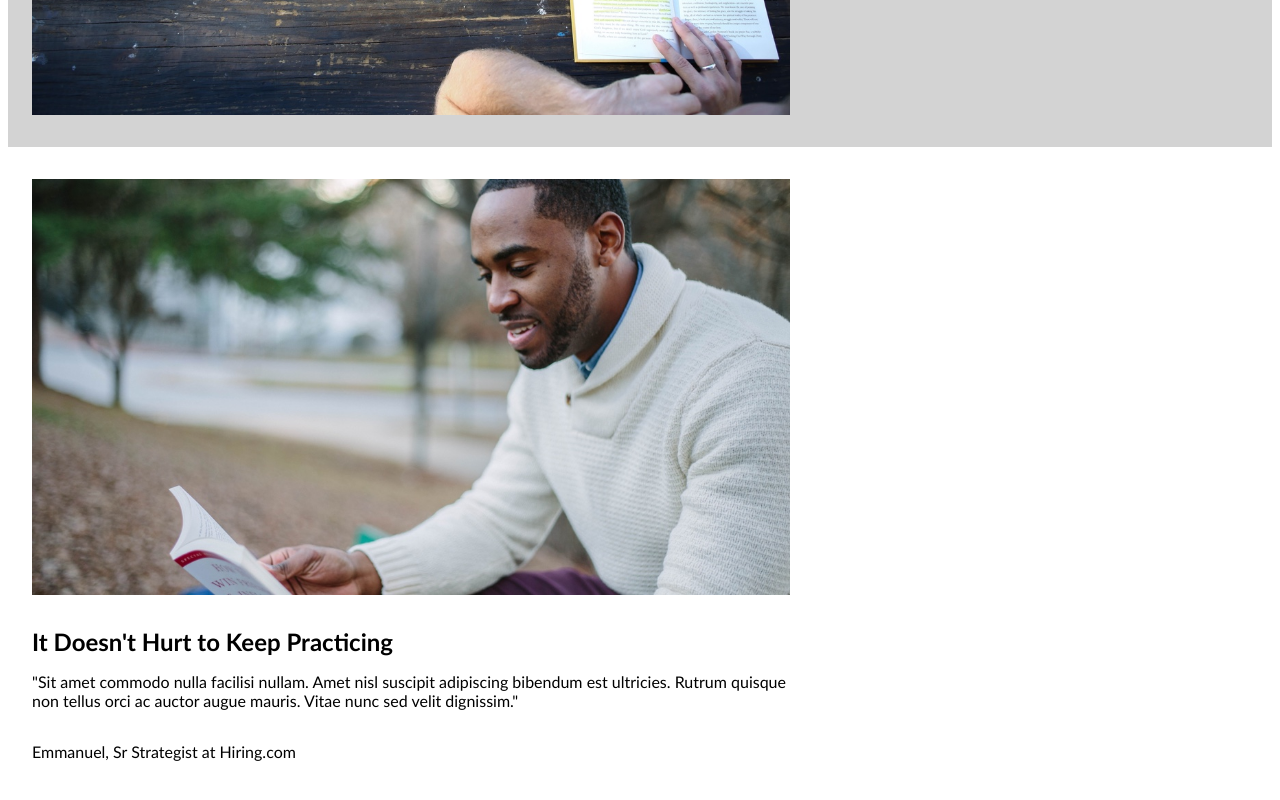
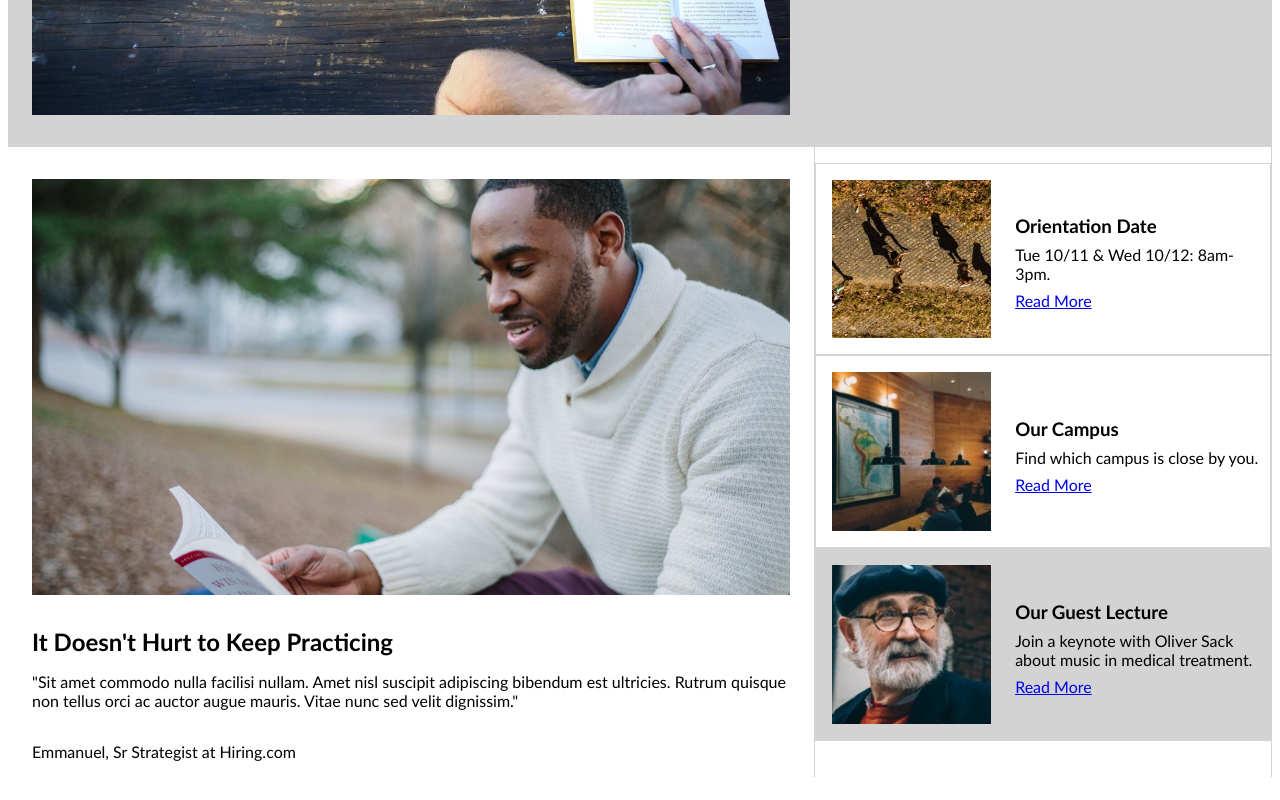
Before and after one commit to tjdanner/colmar-academy, a plain HTML site: page index.html in a window 1280 px wide. Shown: the part 550-1350 px from the top of the page. Drawn offline with Linux system fonts and the light colour scheme.

Commit message:
included middle info section. Seems relatively accurate to specs.

```diff
--- a/index.html
+++ b/index.html
@@ -40,6 +40,31 @@
                 quisque non tellus orci ac auctor augue mauris. Vitae nunc sed velit dignissim."</p>
             <p>Emmanuel, Sr Strategist at Hiring.com</p>
         </div>
+        <div class="middleright">
+            <div class="middlerightbox"> <img src="media\images\information-orientation.jpg" alt="">
+                <div>
+                    <h3>Orientation Date</h3>
+                    <p>Tue 10/11 & Wed 10/12: 8am-3pm.</p>
+                    <a href="#">Read More</a>
+                </div>
+            </div>
+            <div class="middlerightbox"> <img src="media\images\information-campus.jpg" alt="">
+                <div>
+                    <h3>Our Campus</h3>
+                    <p>Find which campus is close by you.</p>
+                    <a href="#">Read More</a>
+                </div>
+            </div>
+            <div class="middlerightbox"> <img src="media\images\information-guest-lecture.jpg" alt="">
+                <div>
+                    <h3>Our Guest Lecture</h3>
+                    <p>Join a keynote with Oliver Sack about music in medical treatment.</p>
+                    <a href="#">Read More</a>
+                </div>
+            </div>
+            <div></div>
+            <div></div>
+        </div>
     </div>
 
 </body>
--- a/styles.css
+++ b/styles.css
@@ -61,16 +61,45 @@ nav a {
 
 .middle {
     display: flex;
+    justify-content: left;
+    margin-bottom: 32px;
 }
 
 .middleleft {
     display: flex;
     flex-direction: column;
     width: 60%;
-    padding: 32px 24px;
+    padding: 32px 24px 0 24px;
 }
 
 .middleleft h2 {
     margin-top: 32px;
     margin-bottom: 0;
 }
+
+.middleright {
+    width: 40%;
+    padding-top: 16px;
+    border-right: 1px solid lightgray;
+    border-left: 1px solid lightgray;
+}
+
+.middlerightbox {
+    display: flex;
+    align-items: center;
+    border: 1px solid lightgray;
+}
+
+.middlerightbox img {
+    height: auto;
+    width: 35%;
+    padding: 16px;
+}
+
+.middlerightbox h3, .middlerightbox p, .middleright a {
+    margin: 8px;
+}
+
+.middlerightbox:nth-child(3) {
+    background-color: lightgray;
+}
```
